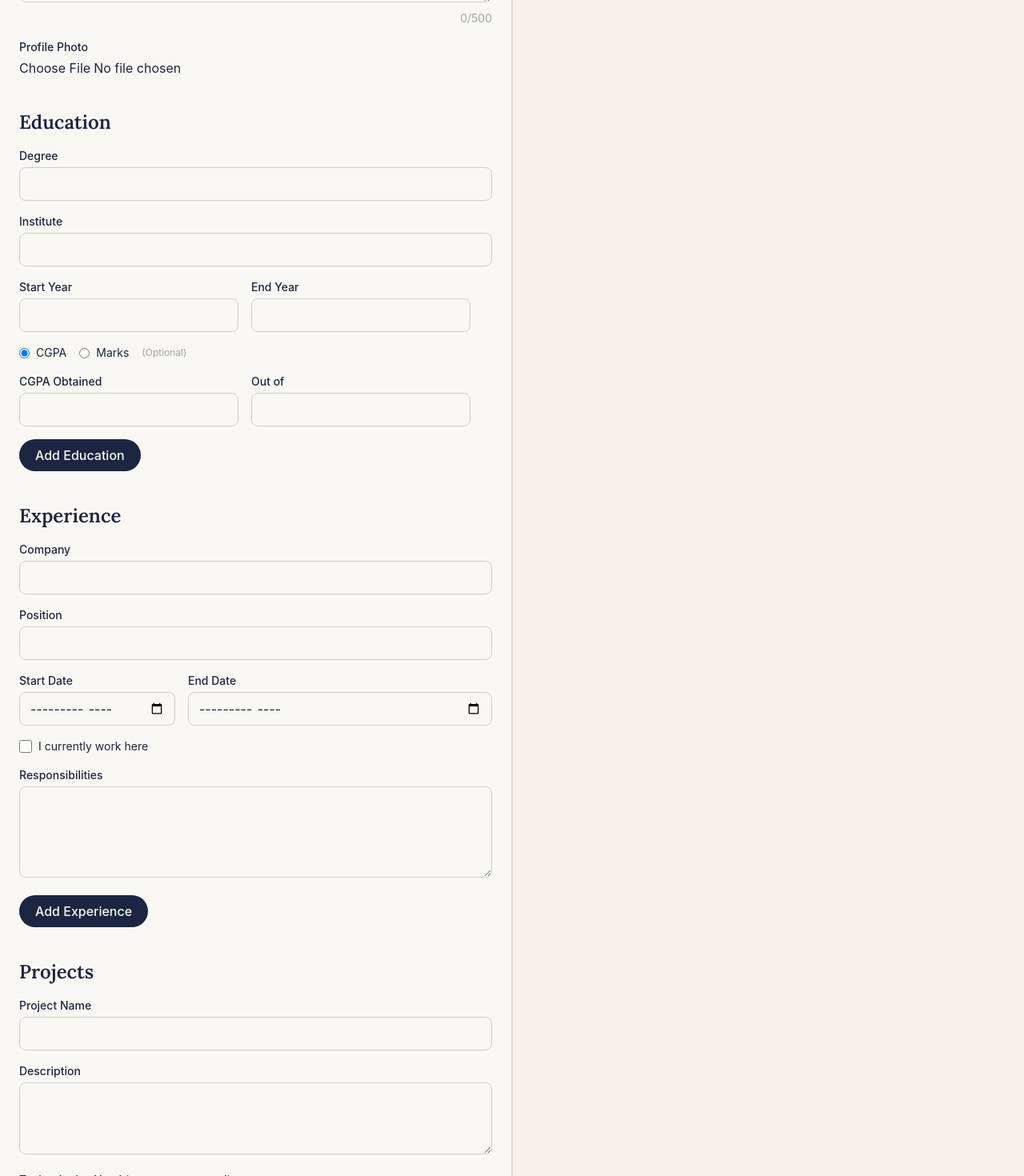
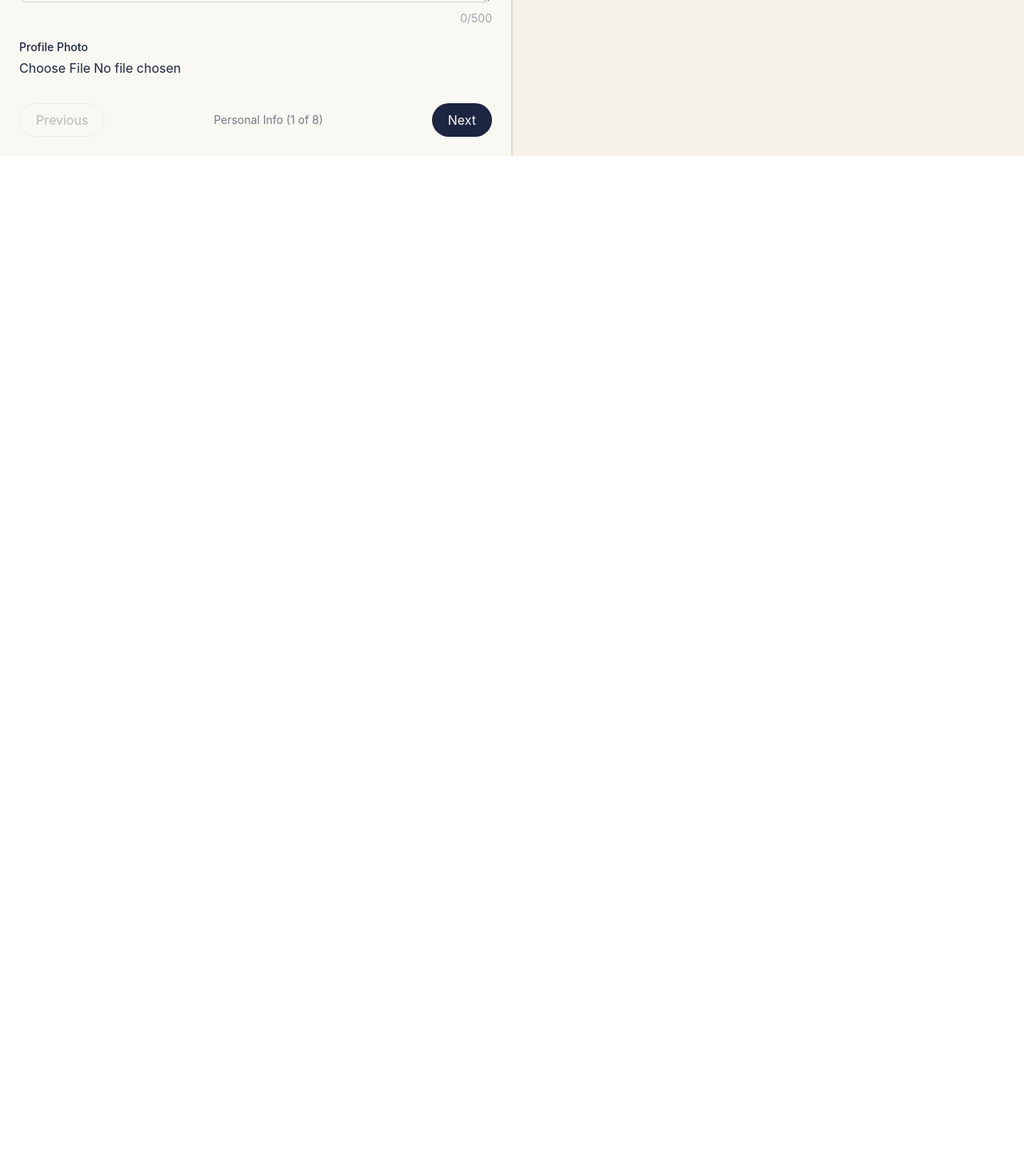
Before and after one commit to nahy1061/draftly, a React (Vite) app: page /builder in a window 1280 px wide. Shown: the part 960-2430 px from the top of the page at 80% size. After the commit the page ends 1155 px from the top, so only its background shows below. Built offline with nearby package versions, Linux system fonts and the light colour scheme.

Commit message:
Show one form section at a time with Next/Prev navigation

```diff
--- a/src/pages/Builder.jsx
+++ b/src/pages/Builder.jsx
@@ -10,9 +10,44 @@ import CertificationsForm from "../components/ResumeForm/CertificationsForm";
 import LanguagesForm from "../components/ResumeForm/LanguagesForm";
 import SkillsForm from "../components/ResumeForm/SkillsForm";
 import InterestsForm from "../components/ResumeForm/InterestsForm";
+import { useResume } from "../context/ResumeContext";
+import { SECTION_LABELS } from "../utils/constants";
+
+// Maps a section key -> the actual form component to render for it.
+// Lives outside the component so it isn't recreated every render.
+const SECTION_COMPONENTS = {
+  personalInfo: PersonalInfoForm,
+  education: EducationForm,
+  experience: ExperienceForm,
+  projects: ProjectsForm,
+  certifications: CertificationsForm,
+  languages: LanguagesForm,
+  skills: SkillsForm,
+  interests: InterestsForm,
+};
 
 function Builder() {
   const [activeTab, setActiveTab] = useState("edit"); // "edit" | "preview"
+  const { resumeData } = useResume();
+
+  const navOrder = ["personalInfo", ...resumeData.sectionOrder];
+
+  // Which of the 7 cycling sections is currently shown, Starts at whatever's first in sectionOrder.
+  const [activeSection, setActiveSection] = useState(navOrder[0]);
+
+  const currentIndex = navOrder.indexOf(activeSection);
+  const isFirst = currentIndex === 0;
+  const isLast = currentIndex === navOrder.length - 1;
+
+  function handleNext() {
+    if (!isLast) setActiveSection(navOrder[currentIndex + 1]);
+  }
+
+  function handlePrev() {
+    if (!isFirst) setActiveSection(navOrder[currentIndex - 1]);
+  }
+
+  const ActiveFormComponent = SECTION_COMPONENTS[activeSection];
 
   return (
     <div className="min-h-screen bg-[#FAF8F3] dark:bg-[#1C2541] text-[#1C2541] dark:text-[#F2EFE9]">
@@ -59,14 +94,33 @@ function Builder() {
           <h2 className="hidden md:block font-mono-draft text-xs uppercase tracking-widest text-[#3C6E71] dark:text-[#7FA8A3] mb-4">
             Editor
           </h2>
-          <PersonalInfoForm />
-          <EducationForm />
-          <ExperienceForm />
-          <ProjectsForm />
-          <CertificationsForm />
-          <LanguagesForm />
-          <SkillsForm />
-          <InterestsForm />
+
+          {/* Only the active section's form renders here */}
+          <ActiveFormComponent />
+
+          {/* Next / Prev controls */}
+          <div className="flex justify-between mt-8">
+            <button
+              type="button"
+              onClick={handlePrev}
+              disabled={isFirst}
+              className="px-5 py-2 rounded-full border border-[#1C2541]/20 dark:border-[#F2EFE9]/20 disabled:opacity-30"
+            >
+              Previous
+            </button>
+            <span className="text-sm text-[#1C2541]/60 dark:text-[#F2EFE9]/60 self-center">
+              {SECTION_LABELS[activeSection]} ({currentIndex + 1} of{" "}
+              {navOrder.length})
+            </span>
+            <button
+              type="button"
+              onClick={handleNext}
+              disabled={isLast}
+              className="px-5 py-2 rounded-full bg-[#1C2541] dark:bg-[#F4B942] text-[#FAF8F3] dark:text-[#1C2541] disabled:opacity-30"
+            >
+              Next
+            </button>
+          </div>
         </div>
 
         {/* Preview Section */}
--- a/src/utils/constants.js
+++ b/src/utils/constants.js
@@ -1 +1,17 @@
-export const PROFICIENCY_LEVELS = ["Beginner", "Intermediate", "Fluent", "Native"];
+export const PROFICIENCY_LEVELS = [
+  "Beginner",
+  "Intermediate",
+  "Fluent",
+  "Native",
+];
+
+export const SECTION_LABELS = {
+  personalInfo: "Personal Info",
+  education: "Education",
+  experience: "Experience",
+  projects: "Projects",
+  certifications: "Certifications",
+  languages: "Languages",
+  skills: "Skills",
+  interests: "Interests",
+};
```
